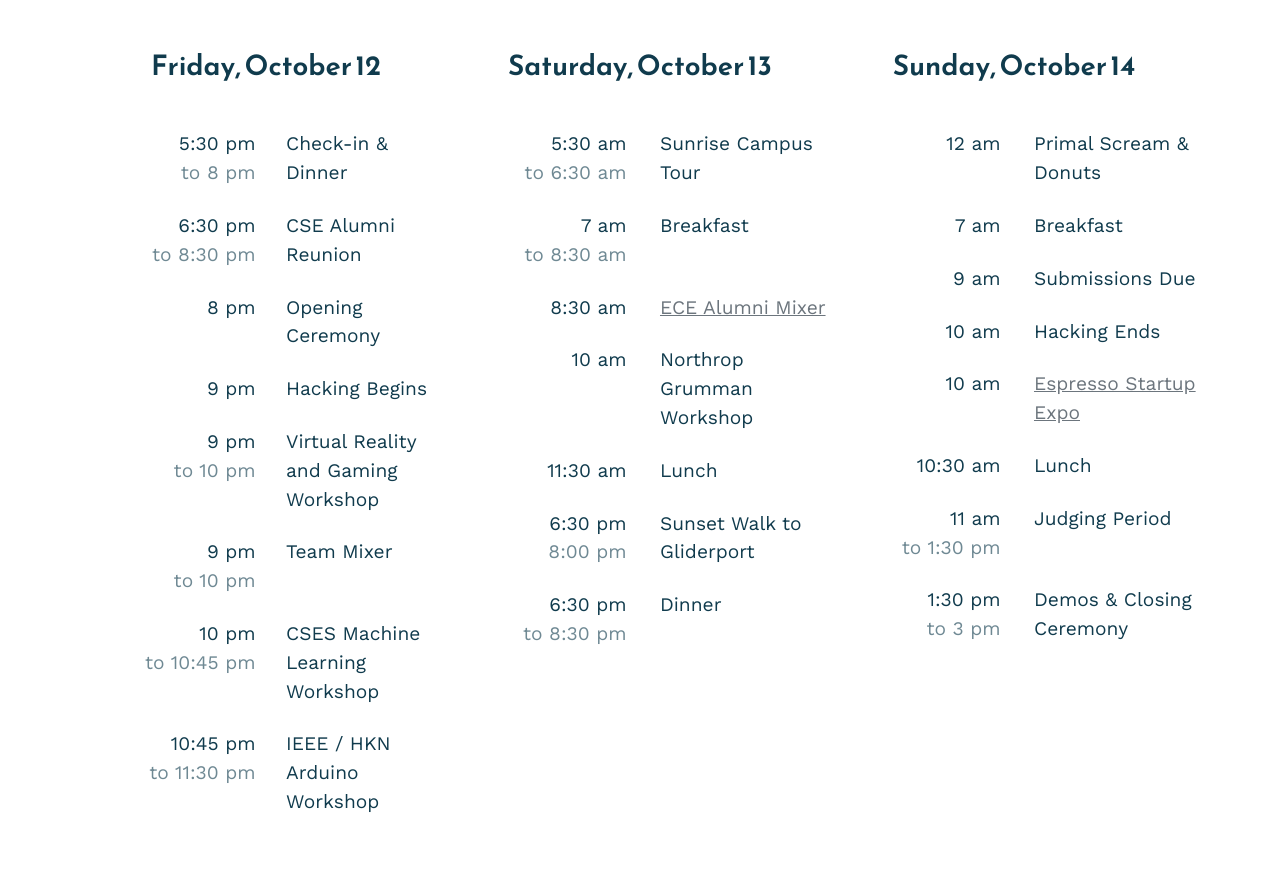
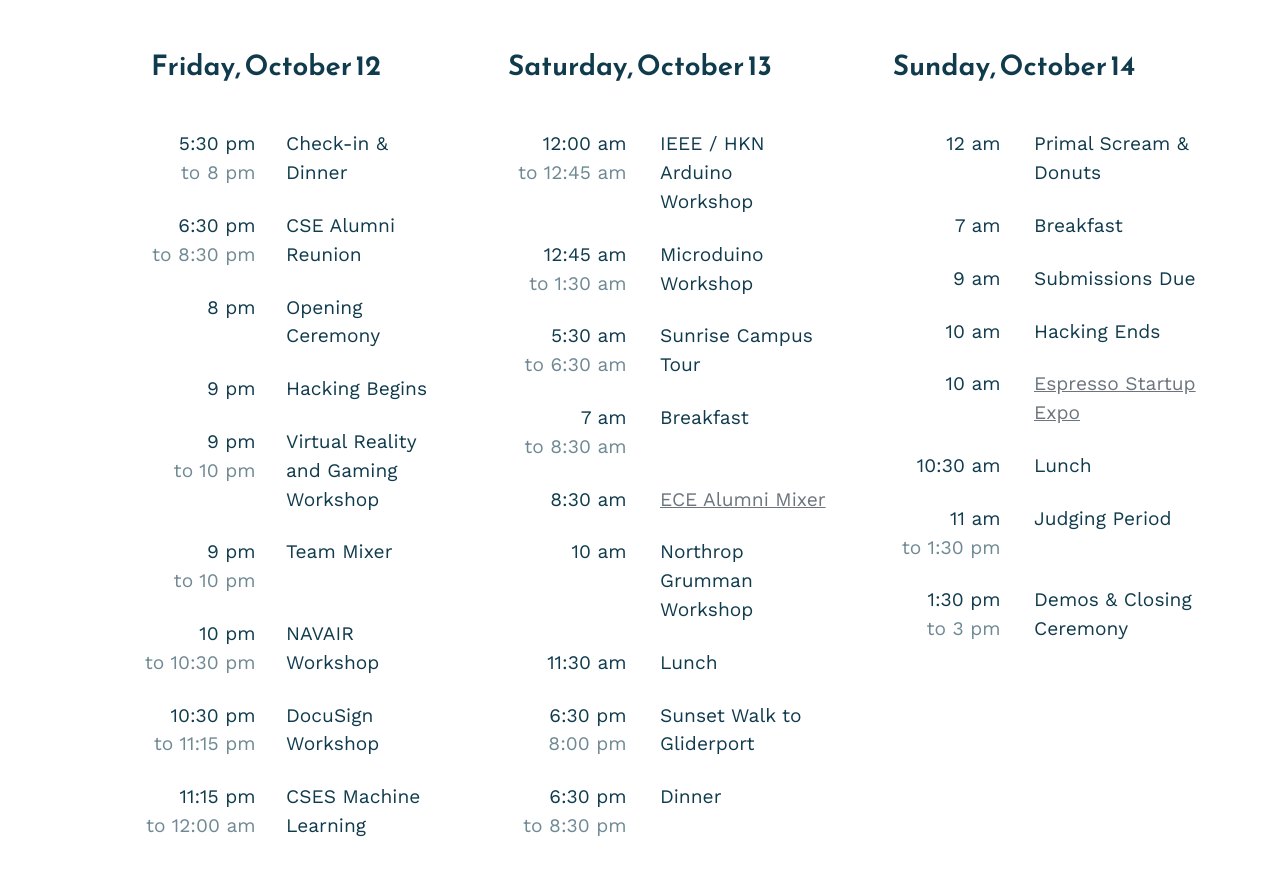
Before and after one commit to SDHacks/live-2018, a React (Create React App) app: page /schedule in a window 1280 px wide. Shown: the part 180-1056 px from the top of the page. Built offline with nearby package versions, Linux system fonts and the light colour scheme.

Commit message:
Update index.js

```diff
--- a/src/views/Schedule/index.js
+++ b/src/views/Schedule/index.js
@@ -86,24 +86,36 @@ class Countdown extends Component {
                           <span class="schedule__list-item_time">
                             10 pm
                             <div class="schedule__list-item-muted">
-                              to 10:45 pm
+                              to 10:30 pm
                             </div>
                           </span>
 
                           <span class="schedule__list-item_text">
-                            CSES Machine Learning Workshop
+                            NAVAIR Workshop
                           </span>
                         </li>
                         <li class="schedule__list-item">
                           <span class="schedule__list-item_time">
-                            10:45 pm
+                            10:30 pm
                             <div class="schedule__list-item-muted">
-                              to 11:30 pm
+                              to 11:15 pm
                             </div>
                           </span>
 
                           <span class="schedule__list-item_text">
-                            IEEE / HKN Arduino Workshop
+                            DocuSign Workshop
+                          </span>
+                        </li>
+                         <li class="schedule__list-item">
+                          <span class="schedule__list-item_time">
+                            11:15 pm
+                            <div class="schedule__list-item-muted">
+                              to 12:00 am
+                            </div>
+                          </span>
+
+                          <span class="schedule__list-item_text">
+                            CSES Machine Learning
                           </span>
                         </li>
                       </ul>
@@ -114,6 +126,32 @@ class Countdown extends Component {
                       <h3> Saturday, October 13 </h3>
                     </div>
                     <ul class="schedule__list">
+                      <li class="schedule__list-item">
+                        <span class="schedule__list-item_time">
+                          12:00 am
+
+                          <div class="schedule__list-item-muted">
+                            to 12:45 am
+                          </div>
+                        </span>
+
+                        <span class="schedule__list-item_text">
+                          IEEE / HKN Arduino Workshop
+                        </span>
+                      </li>
+                         <li class="schedule__list-item">
+                        <span class="schedule__list-item_time">
+                          12:45 am
+
+                          <div class="schedule__list-item-muted">
+                            to 1:30 am
+                          </div>
+                        </span>
+
+                        <span class="schedule__list-item_text">
+                          Microduino Workshop
+                        </span>
+                      </li>
                       <li class="schedule__list-item">
                         <span class="schedule__list-item_time">
                           5:30 am
```
